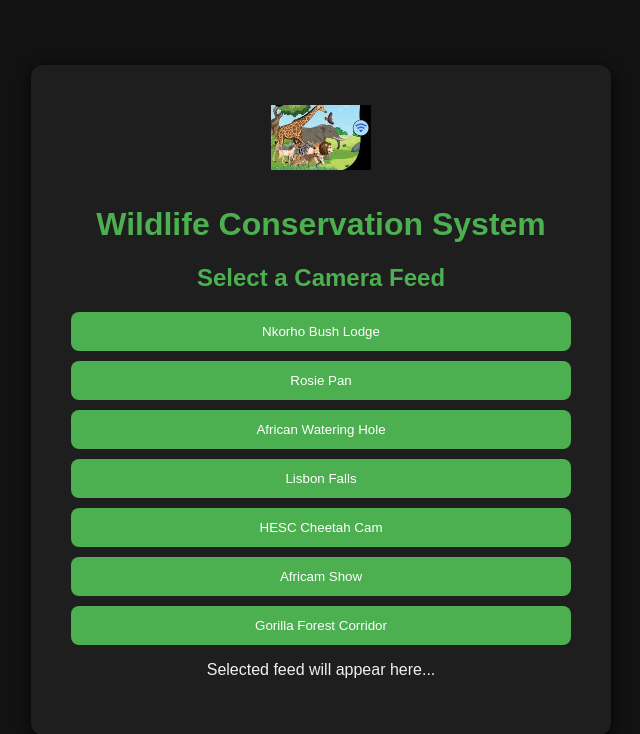
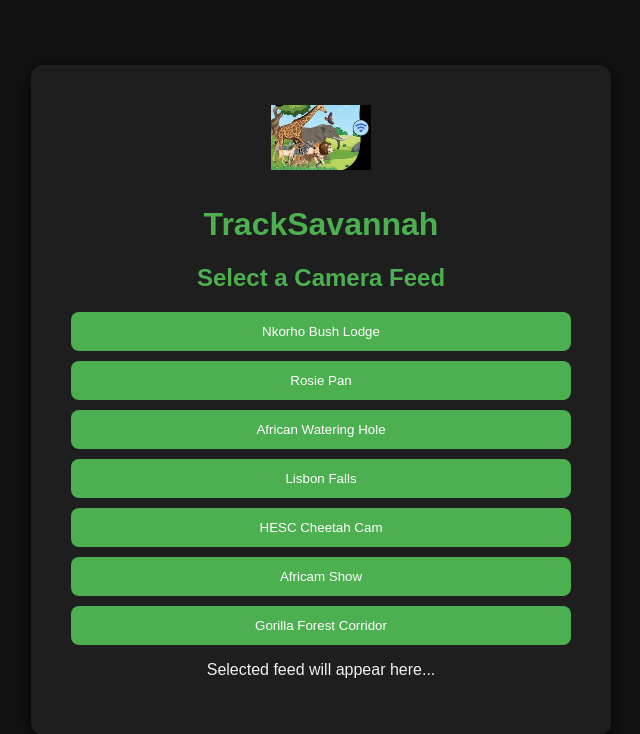
Before and after one commit to Codeveno/TrackSavannah, a Flask app: page / in a window 1280 px wide. Shown: the top 734 px of the page, without its empty margins (319-959 px from the left). Run offline with Flask 3, Linux system fonts and the light colour scheme; parts of the project's set-up code (start-up, migrations or seed data) failed here and were passed over.

Commit message:
front end

```diff
--- a/templates/camera_feed.html
+++ b/templates/camera_feed.html
@@ -3,7 +3,7 @@
 <head>
     <meta charset="UTF-8">
     <meta name="viewport" content="width=device-width, initial-scale=1.0">
-    <title>Camera Feed | Wildlife Conservation System</title>
+    <title>Camera Feed | TrackSavannah</title>
     <link rel="stylesheet" href="{{ url_for('static', filename='css/style.css') }}">
 </head>
 <body>
--- a/templates/index.html
+++ b/templates/index.html
@@ -3,14 +3,14 @@
 <head>
     <meta charset="UTF-8">
     <meta name="viewport" content="width=device-width, initial-scale=1.0">
-    <title>Wildlife Conservation System</title>
+    <title>TrackSavannah</title>
     <link rel="stylesheet" href="{{ url_for('static', filename='css/style.css') }}">
 </head>
 <body>
     <div class="container">
         <header>
             <img src="{{ url_for('static', filename='images/logo.jpeg') }}" alt="Wildlife Conservation Logo" class="logo">
-            <h1>Wildlife Conservation System</h1>
+            <h1>TrackSavannah</h1>
         </header>
 
         <main>
```
